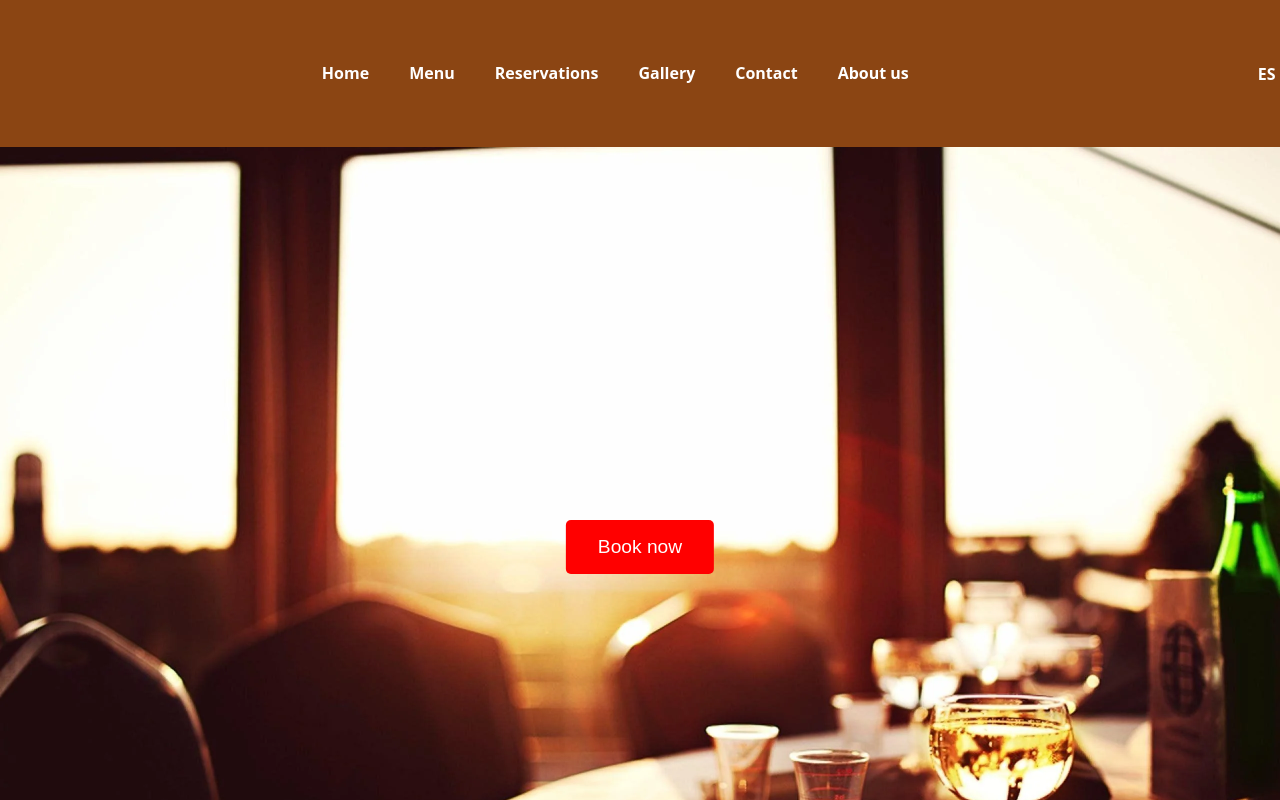
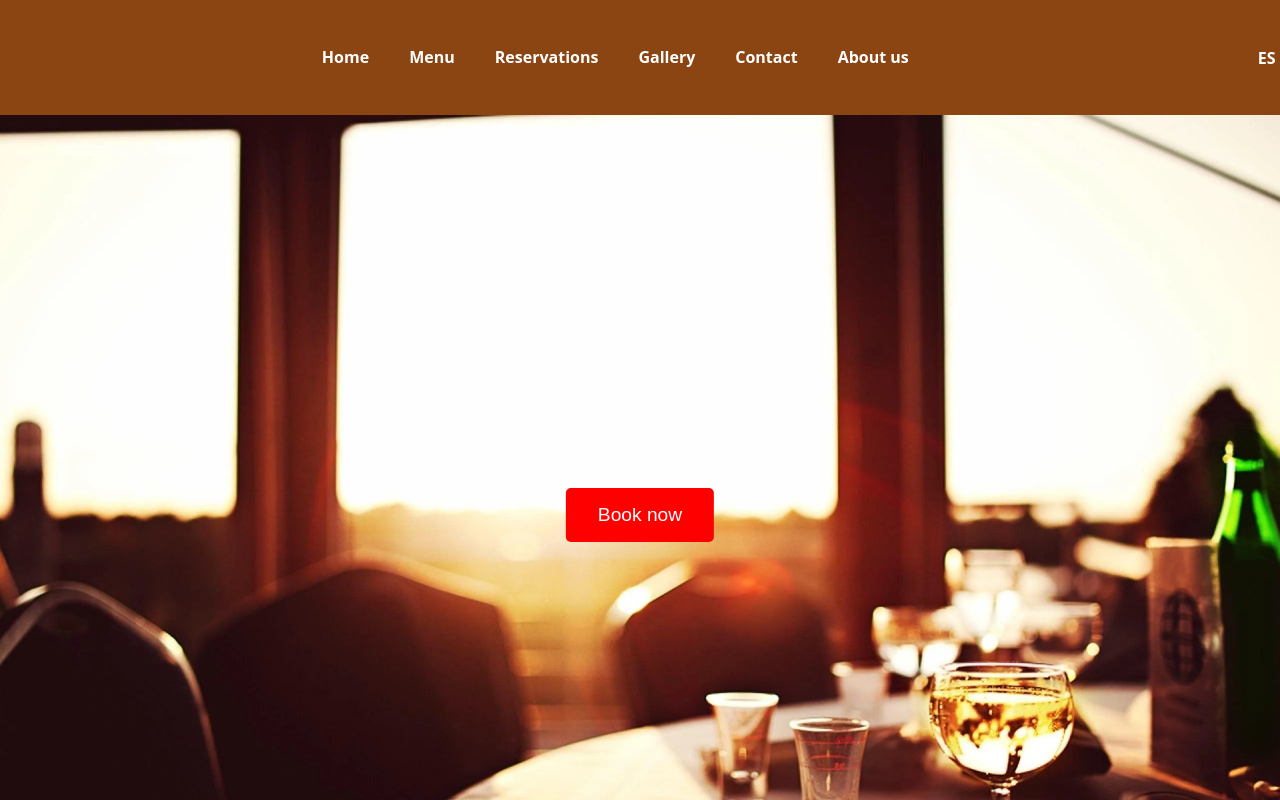
Before and after one commit to AlejandroMilla99/VueAsador, a Vue app: page / in a window 1280 px wide. Shown: the top 800 px of the page. Built offline with nearby package versions, Linux system fonts and the light colour scheme.

Commit message:
nav padding fix

```diff
--- a/src/assets/styles/main.scss
+++ b/src/assets/styles/main.scss
@@ -25,7 +25,6 @@ $font-secondary: 'Open Sans', sans-serif;
 header {
   background-color: $primary-color;
   color: #fff;
-  padding: 1rem 0;
 }
 
 li {
```
